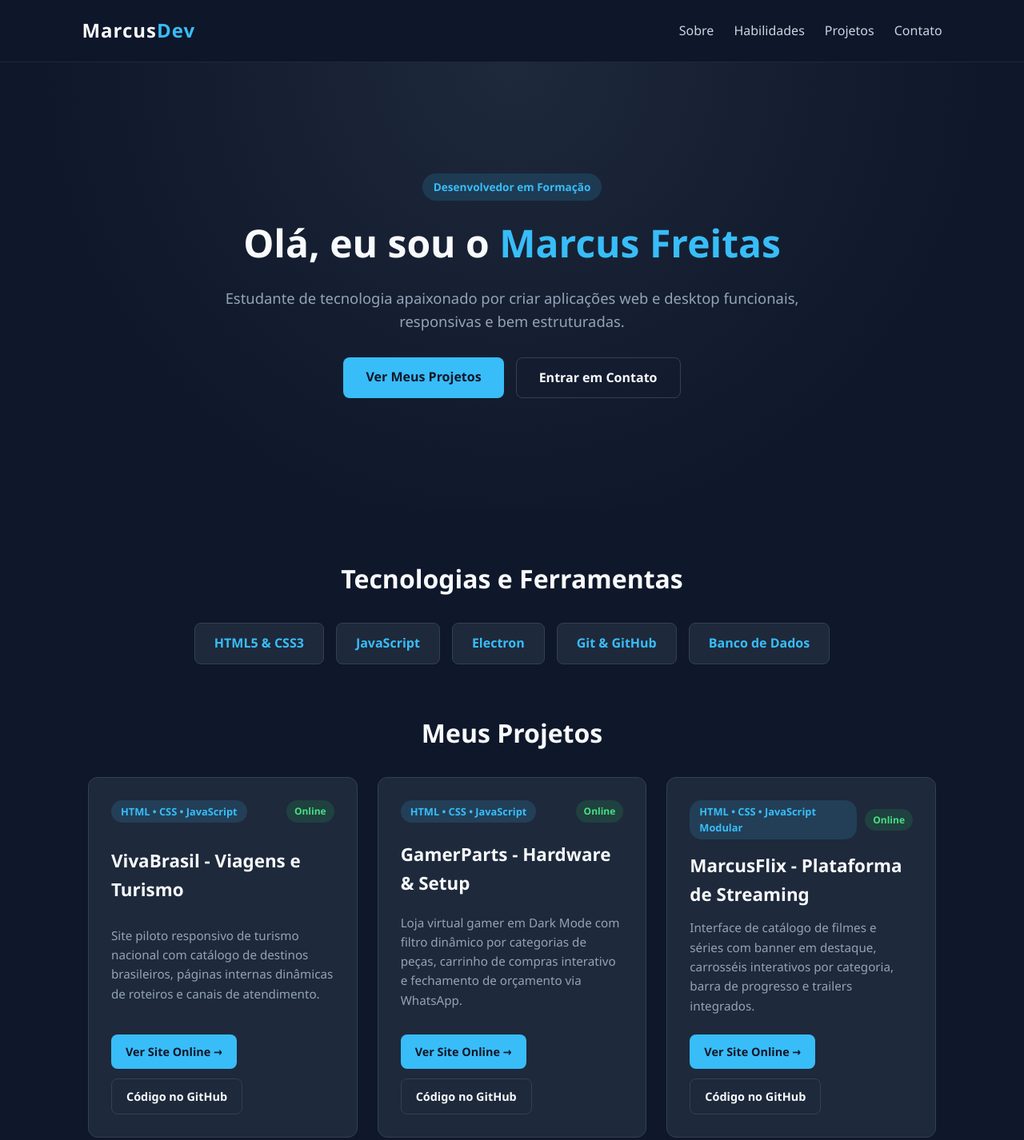
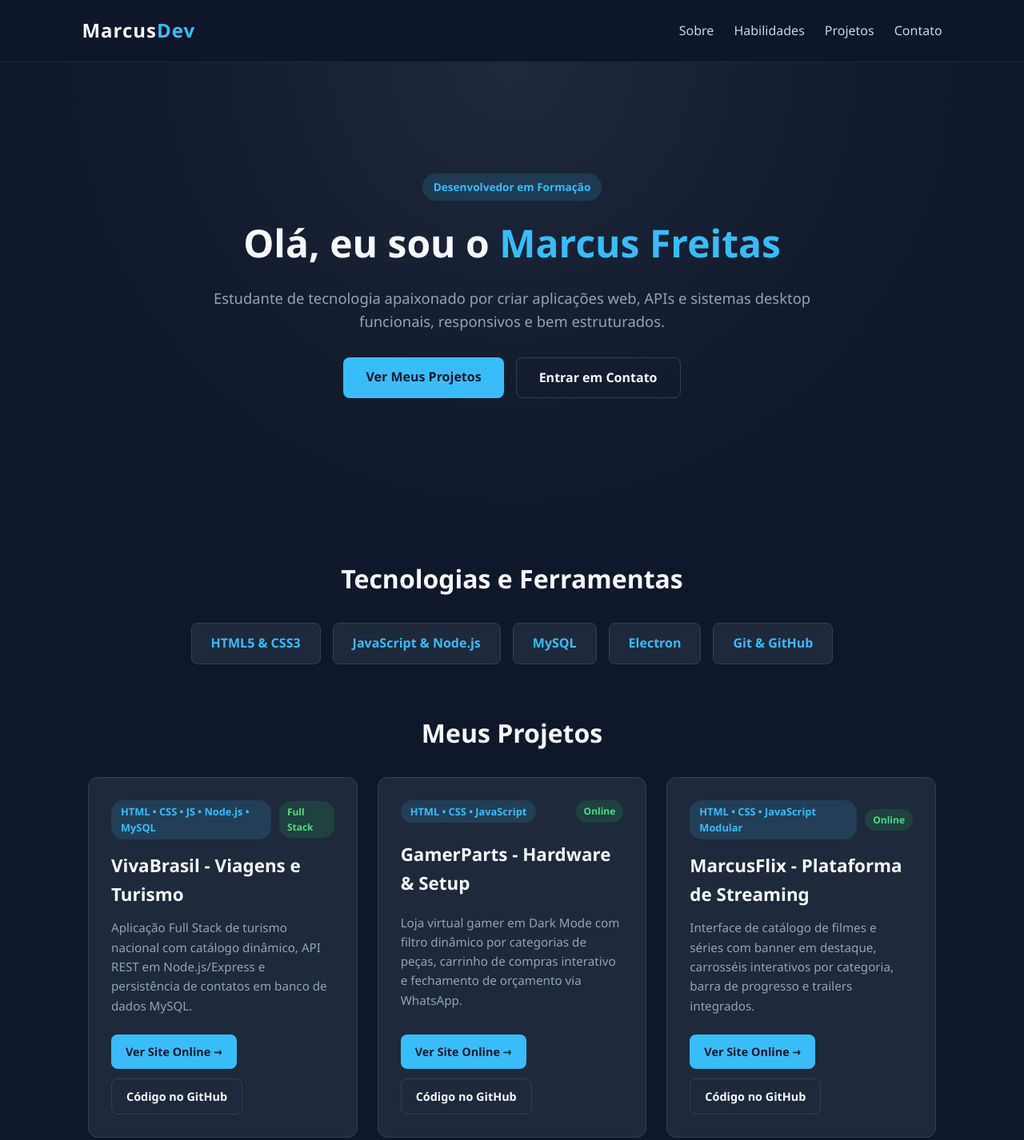
Before and after one commit to mavibento/meu-portifolio, a plain HTML site: page index.html in a window 1280 px wide. Shown: the top 1426 px of the page at 80% size. Drawn offline with Linux system fonts and the light colour scheme.

Commit message:
Atualiza VivaBrasil para Full Stack no portfolio

```diff
--- a/index.html
+++ b/index.html
@@ -26,7 +26,7 @@
         <div class="hero-content">
             <span class="badge">Desenvolvedor em Formação</span>
             <h1>Olá, eu sou o <span>Marcus Freitas</span></h1>
-            <p>Estudante de tecnologia apaixonado por criar aplicações web e desktop funcionais, responsivas e bem estruturadas.</p>
+            <p>Estudante de tecnologia apaixonado por criar aplicações web, APIs e sistemas desktop funcionais, responsivos e bem estruturados.</p>
             <div class="hero-buttons">
                 <a href="#projetos" class="btn-primary">Ver Meus Projetos</a>
                 <a href="#contato" class="btn-secondary">Entrar em Contato</a>
@@ -39,10 +39,10 @@
         <h2 class="section-title">Tecnologias e Ferramentas</h2>
         <div class="skills-grid">
             <div class="skill-card">HTML5 & CSS3</div>
-            <div class="skill-card">JavaScript</div>
+            <div class="skill-card">JavaScript & Node.js</div>
+            <div class="skill-card">MySQL</div>
             <div class="skill-card">Electron</div>
             <div class="skill-card">Git & GitHub</div>
-            <div class="skill-card">Banco de Dados</div>
         </div>
     </section>
 
@@ -51,20 +51,21 @@
         <h2 class="section-title">Meus Projetos</h2>
         <div class="projetos-grid">
 
-            <!-- Projeto 1: VivaBrasil Turismo -->
+            <!-- Projeto 1: VivaBrasil Turismo (Full Stack) -->
             <article class="projeto-card">
                 <div class="projeto-header">
-                    <span class="projeto-tag">HTML • CSS • JavaScript</span>
-                    <span class="status-badge">Online</span>
+                    <span class="projeto-tag">HTML • CSS • JS • Node.js • MySQL</span>
+                    <span class="status-badge">Full Stack</span>
                 </div>
                 <h3>VivaBrasil - Viagens e Turismo</h3>
-                <p>Site piloto responsivo de turismo nacional com catálogo de destinos brasileiros, páginas internas dinâmicas de roteiros e canais de atendimento.</p>
+                <p>Aplicação Full Stack de turismo nacional com catálogo dinâmico, API REST em Node.js/Express e persistência de contatos em banco de dados MySQL.</p>
                 <div class="projeto-links">
                     <a href="https://turismo-brasil-marcus.netlify.app" target="_blank" rel="noopener noreferrer" class="btn-primary btn-sm">Ver Site Online →</a>
                     <a href="https://github.com/mavibento/site-turismo" target="_blank" rel="noopener noreferrer" class="btn-secondary btn-sm">Código no GitHub</a>
                 </div>
             </article>
-                        <!-- Projeto 2: GamerParts E-commerce -->
+
+            <!-- Projeto 2: GamerParts E-commerce -->
             <article class="projeto-card">
                 <div class="projeto-header">
                     <span class="projeto-tag">HTML • CSS • JavaScript</span>
@@ -77,7 +78,8 @@
                     <a href="https://github.com/mavibento/vendagamers" target="_blank" rel="noopener noreferrer" class="btn-secondary btn-sm">Código no GitHub</a>
                 </div>
             </article>
-                        <!-- Projeto 3: MarcusFlix Streaming -->
+
+            <!-- Projeto 3: MarcusFlix Streaming -->
             <article class="projeto-card">
                 <div class="projeto-header">
                     <span class="projeto-tag">HTML • CSS • JavaScript Modular</span>
```
